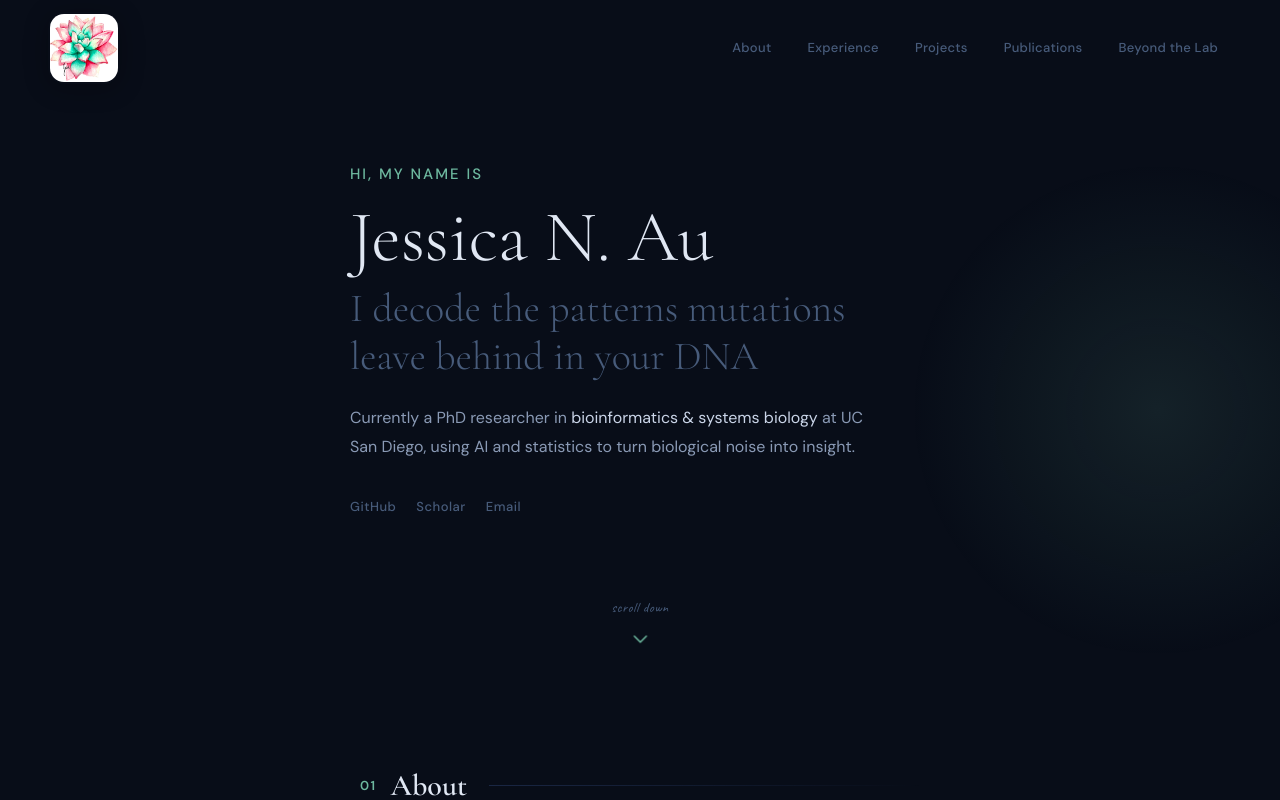
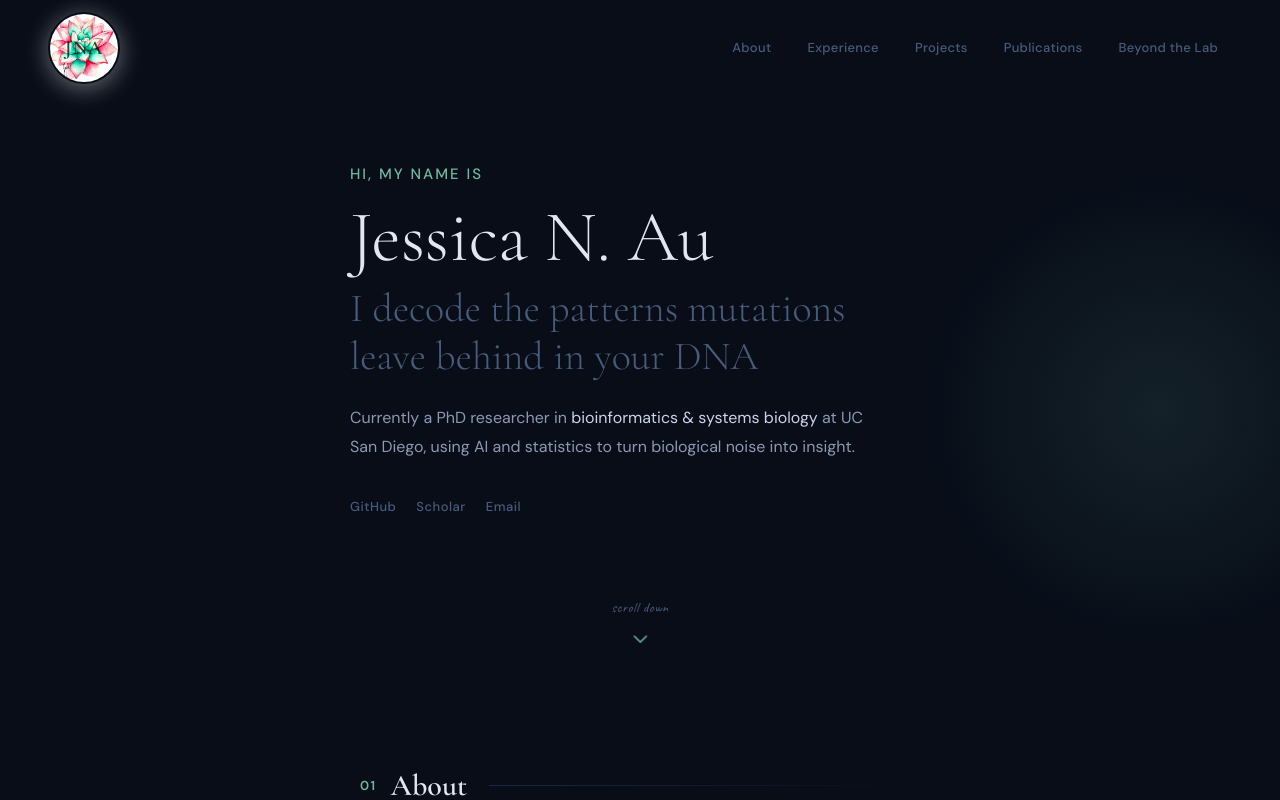
Before and after one commit to jnau/my-website, a React (Vite) app: page / in a window 1280 px wide. Shown: the top 800 px of the page. Built offline with nearby package versions, Linux system fonts and the light colour scheme.

Commit message:
personalized logo with initials..

```diff
--- a/src/components/Nav.jsx
+++ b/src/components/Nav.jsx
@@ -14,7 +14,7 @@ function NavLogo({ scrolled }) {
   });
 
   const size = scrolled ? 36 : 72;
-  const radius = scrolled ? "50%" : "16px";
+  const radius = "50%";
 
   if (src) {
     return (
@@ -28,10 +28,23 @@ function NavLogo({ scrolled }) {
           transform: hov ? "scale(1.08)" : "scale(1)",
           boxShadow: hov
             ? `0 0 20px ${C.accentDim}`
-            : scrolled ? "none" : "0 4px 24px rgba(0,0,0,0.3)",
+            : scrolled ? "none" : "0 4px 24px rgba(255, 255, 255, 0.4)",
+          position: "relative",
         }}
       >
-        <img src={src} alt="JA" style={{ width: "100%", height: "100%", objectFit: "cover", display: "block" }} />
+        <img src={src} alt="JNA" style={{ width: "100%", height: "100%", objectFit: "cover", display: "block" }} />
+        <span style={{
+          position: "absolute", inset: 0,
+          display: "flex", alignItems: "center", justifyContent: "center",
+          fontFamily: "'Cormorant Garamond'",
+          fontSize: scrolled ? 12 : 20,
+          fontWeight: 700,
+          color: "rgba(0, 0, 0, 0.75)",
+          textShadow: "0 1px 4px rgba(255,255,255,0.2)",
+          letterSpacing: 1,
+          transition: "font-size .45s cubic-bezier(.22,1,.36,1)",
+          pointerEvents: "none",
+        }}>JNA</span>
       </div>
     );
   }
@@ -44,7 +57,7 @@ function NavLogo({ scrolled }) {
         fontFamily: "'Cormorant Garamond'", fontSize: scrolled ? 20 : 32, fontWeight: 600,
         color: hov ? C.accent : C.heading, transition: "all .45s cubic-bezier(.22,1,.36,1)",
       }}
-    >JA</span>
+    >JNA</span>
   );
 }
 
```
